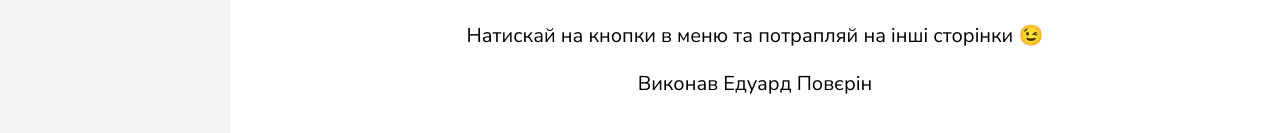
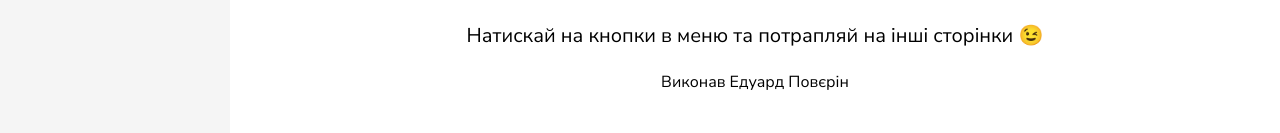
Before and after one commit to NightWanderer2004/charts_prozorro, a React (Create React App) app: page / in a window 1280 px wide. Shown: the part 245-378 px from the top of the page. Built offline with nearby package versions, Linux system fonts and the light colour scheme.

Commit message:
update styles

```diff
--- a/src/styles/table.module.scss
+++ b/src/styles/table.module.scss
@@ -8,7 +8,7 @@ table {
    @apply relative w-full h-[565px];
 }
 thead {
-   @apply sticky top-0 left-0 shadow-sm;
+   @apply sticky top-0 left-0 h-[51px] shadow-sm;
    th {
       @apply text-white bg-neutral-600 font-bold py-3 text-center;
       &:first-child {
@@ -32,7 +32,7 @@ tbody {
 }
 td,
 th {
-   @apply px-5;
+   @apply px-5 h-[51px];
 }
 .paginationBtn {
    @apply bg-blue-400 text-sm font-bold uppercase text-white p-2 rounded-md mt-4 active:bg-blue-500;
--- a/src/styles/welcomePage.module.scss
+++ b/src/styles/welcomePage.module.scss
@@ -9,4 +9,7 @@
    span {
       @apply text-blue-600;
    }
+   &:last-child {
+      @apply text-base;
+   }
 }
```
